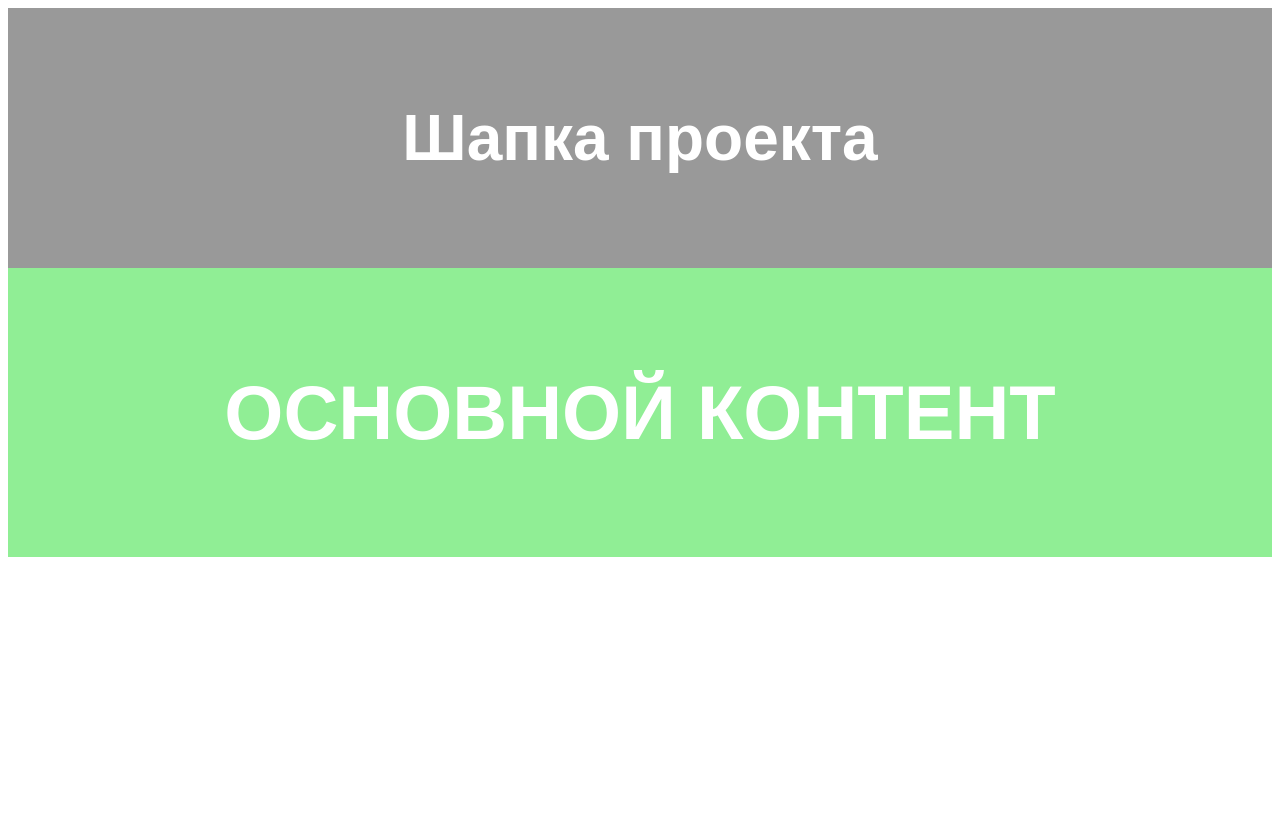
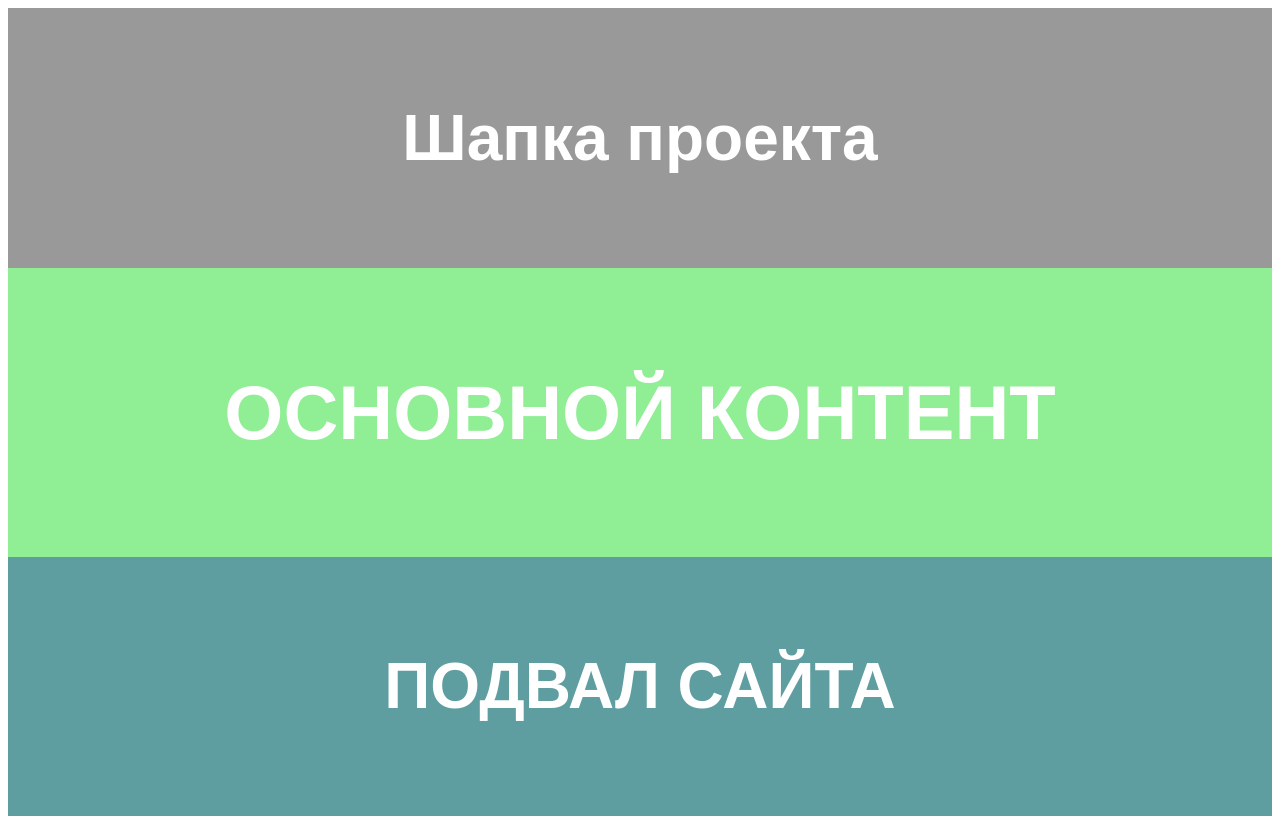
Before and after one commit to Nexabenskiy/remote-test, a plain HTML site: page index.html in a window 1280 px wide. Before the commit the page ends 800 px from the top, so only its background shows below. Drawn offline with Linux system fonts and the light colour scheme.

Commit message:
Footer ready

```diff
--- a/index.html
+++ b/index.html
@@ -14,5 +14,8 @@
     <main class="main">
       <h1>Основной контент</h1>
     </main>
+    <footer class="footer">
+      <h1>ПОДВАЛ САЙТА</h1>
+    </footer>
   </body>
 </html>
--- a/main.css
+++ b/main.css
@@ -15,3 +15,11 @@
   text-align: center;
   text-transform: uppercase;
 }
+.footer {
+  background-color: cadetblue;
+  padding: 50px;
+  font-size: 32px;
+  color: #fff;
+  font-family: Sans-Serif;
+  text-align: center;
+}
```
